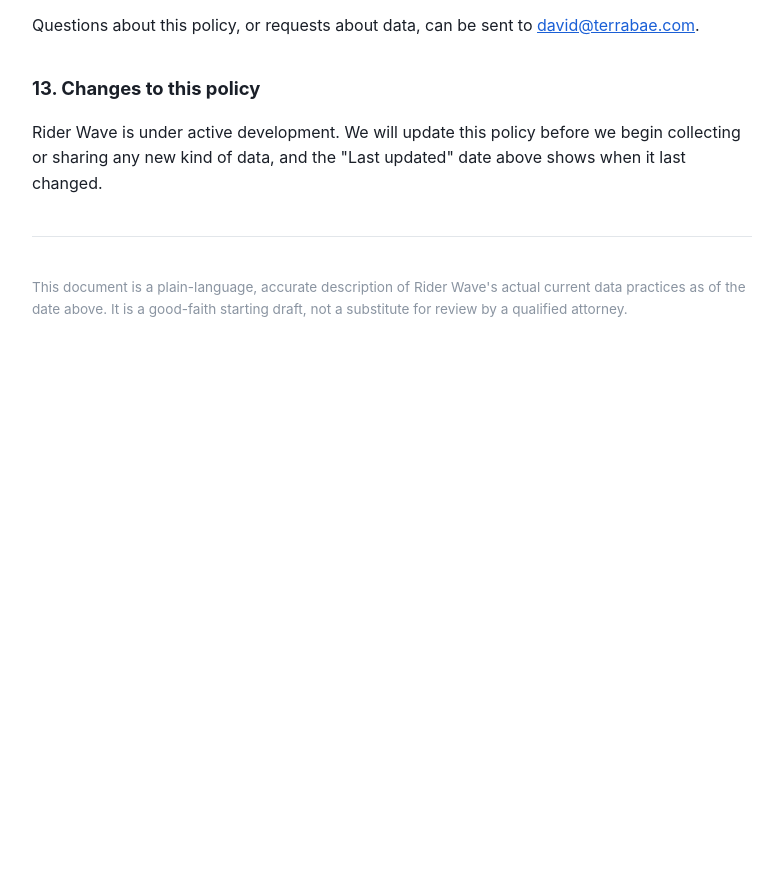
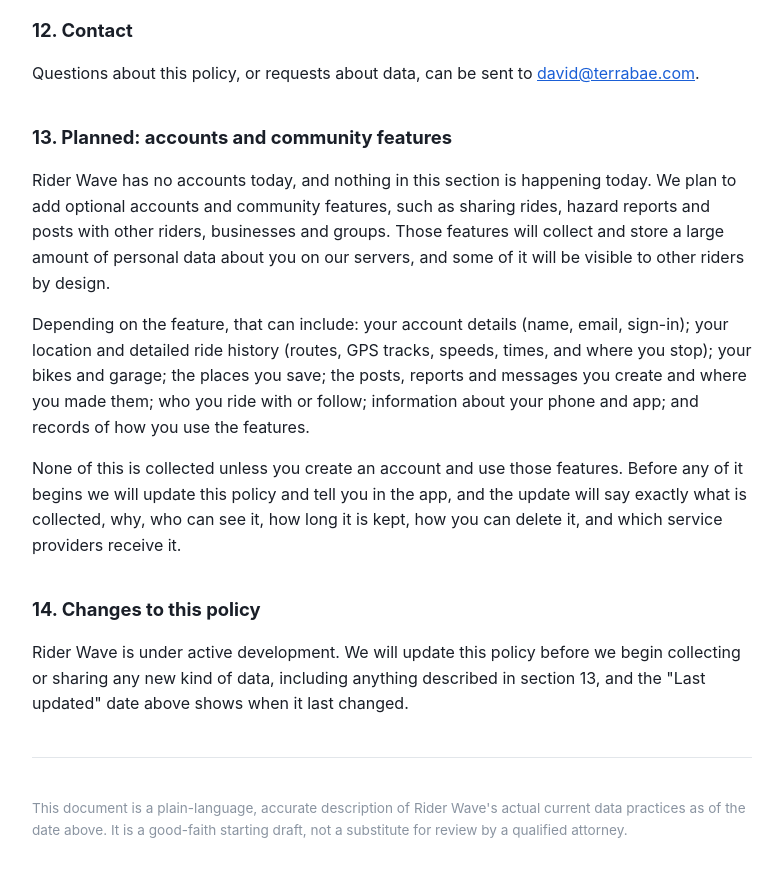
Before and after one commit to terraBae/riderwave-legal, a plain HTML site: page privacy.html in a window 1280 px wide. Shown: the part 3932-4809 px from the top of the page, without its empty margins (248-1031 px from the left). Before the commit the page ends 4346 px from the top, so only its background shows below. Drawn offline with Linux system fonts and the light colour scheme.

Commit message:
Privacy policy: disclose planned accounts and community features (substantial personal data, detailed location history, will be collected only after opt-in and a policy update)
Adds section 13 'Planned: accounts and community features' (nothing in it is happening today) and a pointer in the summary; 'Today' added to the no-accounts statement; changes section now covers it. Both Android and iPhone pages. Terms unchanged.

```diff
--- a/privacy.html
+++ b/privacy.html
@@ -48,7 +48,7 @@
 <p class="updated">Last updated: November 15, 2026 &middot; Applies to Rider Wave (Android)</p>
 
 <div class="note">
-  <strong>Plain-language summary:</strong> Rider Wave has no accounts, no analytics and no advertising. Your rides, routes and saved places stay on your phone. Some map features can be answered by the Rider Wave Server, which we run ourselves. When you use those, the server sees your IP address and the location or search text needed to answer, and keeps a basic access log, without those contents, for about 7 days. We never sell your data.
+  <strong>Plain-language summary:</strong> Rider Wave has no accounts, no analytics and no advertising. Your rides, routes and saved places stay on your phone. Some map features can be answered by the Rider Wave Server, which we run ourselves. When you use those, the server sees your IP address and the location or search text needed to answer, and keeps a basic access log, without those contents, for about 7 days. We never sell your data. Accounts and community features are planned, and when they exist they will collect and store a large amount of data about you, including detailed location history. That is not happening today (see section 13).
 </div>
 
 <h2>1. What this app is</h2>
@@ -126,7 +126,7 @@
 
 <h2>8. No accounts, no analytics, no advertising, no sale of data</h2>
 <p>
-  Rider Wave has no user accounts, sign-in or cloud social features, and includes no analytics, crash-reporting, advertising or tracking software. We do not sell your personal information, and we do not share it for advertising. We do not share what we receive except as described in sections 4 to 6, or if the law requires it.
+  Today, Rider Wave has no user accounts, sign-in or cloud social features, and includes no analytics, crash-reporting, advertising or tracking software. We do not sell your personal information, and we do not share it for advertising. We do not share what we receive except as described in sections 4 to 6, or if the law requires it.
 </p>
 
 <h2>9. How long we keep data, and your choices</h2>
@@ -152,9 +152,20 @@
   Questions about this policy, or requests about data, can be sent to <a href="mailto:david@terrabae.com">david@terrabae.com</a>.
 </p>
 
-<h2>13. Changes to this policy</h2>
+<h2>13. Planned: accounts and community features</h2>
 <p>
-  Rider Wave is under active development. We will update this policy before we begin collecting or sharing any new kind of data, and the "Last updated" date above shows when it last changed.
+  Rider Wave has no accounts today, and nothing in this section is happening today. We plan to add optional accounts and community features, such as sharing rides, hazard reports and posts with other riders, businesses and groups. Those features will collect and store a large amount of personal data about you on our servers, and some of it will be visible to other riders by design.
+</p>
+<p>
+  Depending on the feature, that can include: your account details (name, email, sign-in); your location and detailed ride history (routes, GPS tracks, speeds, times, and where you stop); your bikes and garage; the places you save; the posts, reports and messages you create and where you made them; who you ride with or follow; information about your phone and app; and records of how you use the features.
+</p>
+<p>
+  None of this is collected unless you create an account and use those features. Before any of it begins we will update this policy and tell you in the app, and the update will say exactly what is collected, why, who can see it, how long it is kept, how you can delete it, and which service providers receive it.
+</p>
+
+<h2>14. Changes to this policy</h2>
+<p>
+  Rider Wave is under active development. We will update this policy before we begin collecting or sharing any new kind of data, including anything described in section 13, and the "Last updated" date above shows when it last changed.
 </p>
 
 <hr>
```
Also changed, not shown: privacy-ios.html (+15 -4 lines).
